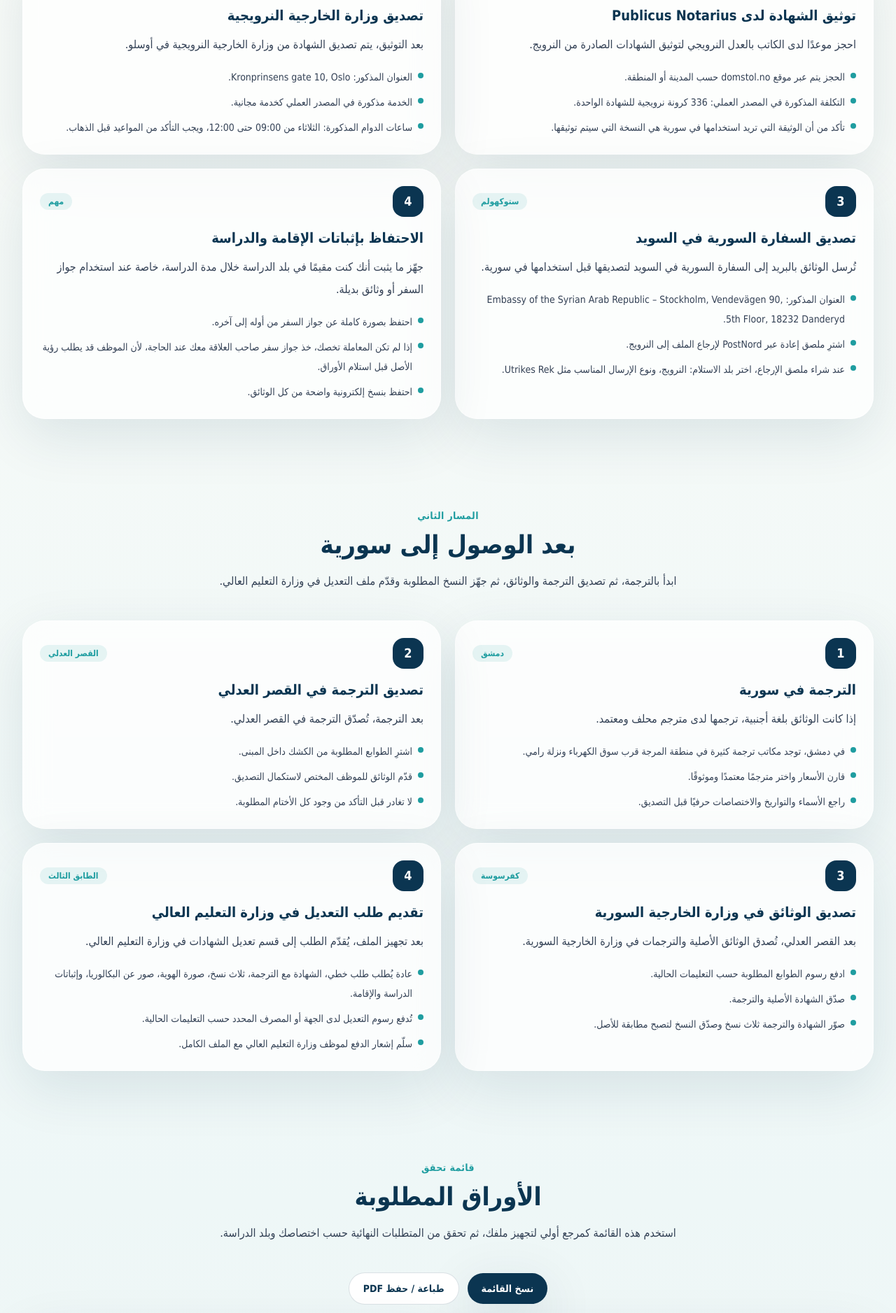
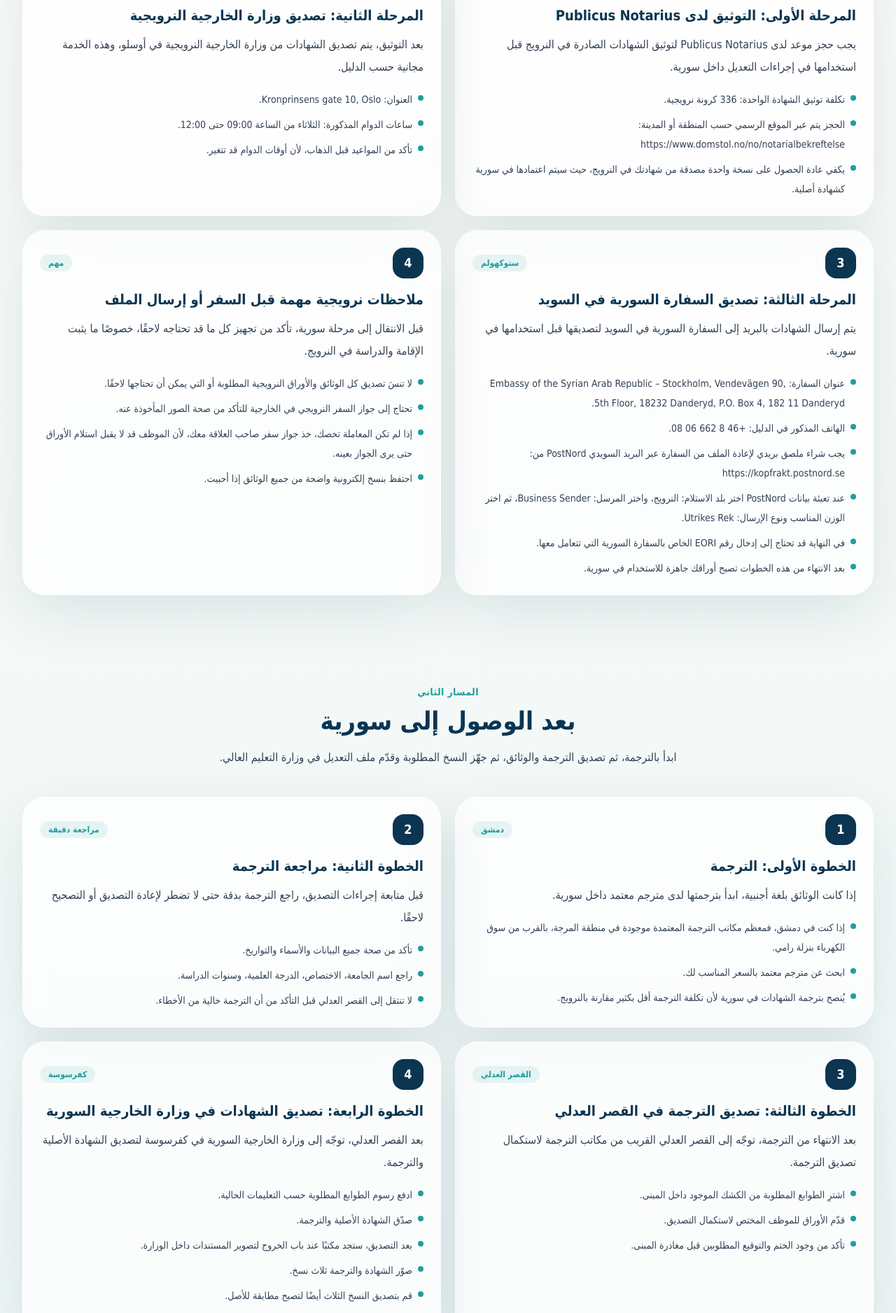
Before and after one commit to khaled931/syrian-certificate-equivalency-guide, a Next.js app: page / in a window 1280 px wide. Shown: the part 1360-3237 px from the top of the page at 70% size. Built offline with nearby package versions, Linux system fonts and the light colour scheme.

Commit message:
Align Norway and Syria sections with uploaded guide

```diff
--- a/data/guide.ts
+++ b/data/guide.ts
@@ -59,86 +59,117 @@ export const quickPaths = [
 
 export const norwaySteps: Step[] = [
   {
-    title: 'توثيق الشهادة لدى Publicus Notarius',
+    title: 'المرحلة الأولى: التوثيق لدى Publicus Notarius',
     tag: 'النرويج',
-    description: 'احجز موعدًا لدى الكاتب بالعدل النرويجي لتوثيق الشهادات الصادرة من النرويج.',
+    description: 'يجب حجز موعد لدى Publicus Notarius لتوثيق الشهادات الصادرة في النرويج قبل استخدامها في إجراءات التعديل داخل سورية.',
     bullets: [
-      'الحجز يتم عبر موقع domstol.no حسب المدينة أو المنطقة.',
-      'التكلفة المذكورة في المصدر العملي: 336 كرونة نرويجية للشهادة الواحدة.',
-      'تأكد من أن الوثيقة التي تريد استخدامها في سورية هي النسخة التي سيتم توثيقها.'
+      'تكلفة توثيق الشهادة الواحدة: 336 كرونة نرويجية.',
+      'الحجز يتم عبر الموقع الرسمي حسب المنطقة أو المدينة: https://www.domstol.no/no/notarialbekreftelse',
+      'يكفي عادة الحصول على نسخة واحدة مصدقة من شهادتك في النرويج، حيث سيتم اعتمادها في سورية كشهادة أصلية.'
     ]
   },
   {
-    title: 'تصديق وزارة الخارجية النرويجية',
+    title: 'المرحلة الثانية: تصديق وزارة الخارجية النرويجية',
     tag: 'أوسلو',
-    description: 'بعد التوثيق، يتم تصديق الشهادة من وزارة الخارجية النرويجية في أوسلو.',
+    description: 'بعد التوثيق، يتم تصديق الشهادات من وزارة الخارجية النرويجية في أوسلو، وهذه الخدمة مجانية حسب الدليل.',
     bullets: [
-      'العنوان المذكور: Kronprinsens gate 10, Oslo.',
-      'الخدمة مذكورة في المصدر العملي كخدمة مجانية.',
-      'ساعات الدوام المذكورة: الثلاثاء من 09:00 حتى 12:00، ويجب التأكد من المواعيد قبل الذهاب.'
+      'العنوان: Kronprinsens gate 10, Oslo.',
+      'ساعات الدوام المذكورة: الثلاثاء من الساعة 09:00 حتى 12:00.',
+      'تأكد من المواعيد قبل الذهاب، لأن أوقات الدوام قد تتغير.'
     ]
   },
   {
-    title: 'تصديق السفارة السورية في السويد',
+    title: 'المرحلة الثالثة: تصديق السفارة السورية في السويد',
     tag: 'ستوكهولم',
-    description: 'تُرسل الوثائق بالبريد إلى السفارة السورية في السويد لتصديقها قبل استخدامها في سورية.',
+    description: 'يتم إرسال الشهادات بالبريد إلى السفارة السورية في السويد لتصديقها قبل استخدامها في سورية.',
     bullets: [
-      'العنوان المذكور: Embassy of the Syrian Arab Republic – Stockholm, Vendevägen 90, 5th Floor, 18232 Danderyd.',
-      'اشترِ ملصق إعادة عبر PostNord لإرجاع الملف إلى النرويج.',
-      'عند شراء ملصق الإرجاع، اختر بلد الاستلام: النرويج، ونوع الإرسال المناسب مثل Utrikes Rek.'
+      'عنوان السفارة: Embassy of the Syrian Arab Republic – Stockholm, Vendevägen 90, 5th Floor, 18232 Danderyd, P.O. Box 4, 182 11 Danderyd.',
+      'الهاتف المذكور في الدليل: +46 8 662 06 08.',
+      'يجب شراء ملصق بريدي لإعادة الملف من السفارة عبر البريد السويدي PostNord من: https://kopfrakt.postnord.se',
+      'عند تعبئة بيانات PostNord اختر بلد الاستلام: النرويج، واختر المرسل: Business Sender، ثم اختر الوزن المناسب ونوع الإرسال: Utrikes Rek.',
+      'في النهاية قد تحتاج إلى إدخال رقم EORI الخاص بالسفارة السورية التي تتعامل معها.',
+      'بعد الانتهاء من هذه الخطوات تصبح أوراقك جاهزة للاستخدام في سورية.'
     ]
   },
   {
-    title: 'الاحتفاظ بإثباتات الإقامة والدراسة',
+    title: 'ملاحظات نرويجية مهمة قبل السفر أو إرسال الملف',
     tag: 'مهم',
-    description: 'جهّز ما يثبت أنك كنت مقيمًا في بلد الدراسة خلال مدة الدراسة، خاصة عند استخدام جواز السفر أو وثائق بديلة.',
+    description: 'قبل الانتقال إلى مرحلة سورية، تأكد من تجهيز كل ما قد تحتاجه لاحقًا، خصوصًا ما يثبت الإقامة والدراسة في النرويج.',
     bullets: [
-      'احتفظ بصورة كاملة عن جواز السفر من أوله إلى آخره.',
-      'إذا لم تكن المعاملة تخصك، خذ جواز سفر صاحب العلاقة معك عند الحاجة، لأن الموظف قد يطلب رؤية الأصل قبل استلام الأوراق.',
-      'احتفظ بنسخ إلكترونية واضحة من كل الوثائق.'
+      'لا تنسَ تصديق كل الوثائق والأوراق النرويجية المطلوبة أو التي يمكن أن تحتاجها لاحقًا.',
+      'تحتاج إلى جواز السفر النرويجي في الخارجية للتأكد من صحة الصور المأخوذة عنه.',
+      'إذا لم تكن المعاملة تخصك، خذ جواز سفر صاحب العلاقة معك، لأن الموظف قد لا يقبل استلام الأوراق حتى يرى الجواز بعينه.',
+      'احتفظ بنسخ إلكترونية واضحة من جميع الوثائق إذا أحببت.'
     ]
   }
 ];
 
 export const syriaSteps: Step[] = [
   {
-    title: 'الترجمة في سورية',
+    title: 'الخطوة الأولى: الترجمة',
     tag: 'دمشق',
-    description: 'إذا كانت الوثائق بلغة أجنبية، ترجمها لدى مترجم محلف ومعتمد.',
+    description: 'إذا كانت الوثائق بلغة أجنبية، ابدأ بترجمتها لدى مترجم معتمد داخل سورية.',
     bullets: [
-      'في دمشق، توجد مكاتب ترجمة كثيرة في منطقة المرجة قرب سوق الكهرباء ونزلة رامي.',
-      'قارن الأسعار واختر مترجمًا معتمدًا وموثوقًا.',
-      'راجع الأسماء والتواريخ والاختصاصات حرفيًا قبل التصديق.'
+      'إذا كنت في دمشق، فمعظم مكاتب الترجمة المعتمدة موجودة في منطقة المرجة، بالقرب من سوق الكهرباء بنزلة رامي.',
+      'ابحث عن مترجم معتمد بالسعر المناسب لك.',
+      'يُنصح بترجمة الشهادات في سورية لأن تكلفة الترجمة أقل بكثير مقارنة بالنرويج.'
     ]
   },
   {
-    title: 'تصديق الترجمة في القصر العدلي',
-    tag: 'القصر العدلي',
-    description: 'بعد الترجمة، تُصدّق الترجمة في القصر العدلي.',
+    title: 'الخطوة الثانية: مراجعة الترجمة',
+    tag: 'مراجعة دقيقة',
+    description: 'قبل متابعة إجراءات التصديق، راجع الترجمة بدقة حتى لا تضطر لإعادة التصديق أو التصحيح لاحقًا.',
     bullets: [
-      'اشترِ الطوابع المطلوبة من الكشك داخل المبنى.',
-      'قدّم الوثائق للموظف المختص لاستكمال التصديق.',
-      'لا تغادر قبل التأكد من وجود كل الأختام المطلوبة.'
+      'تأكد من صحة جميع البيانات والأسماء والتواريخ.',
+      'راجع اسم الجامعة، الاختصاص، الدرجة العلمية، وسنوات الدراسة.',
+      'لا تنتقل إلى القصر العدلي قبل التأكد من أن الترجمة خالية من الأخطاء.'
     ]
   },
   {
-    title: 'تصديق الوثائق في وزارة الخارجية السورية',
+    title: 'الخطوة الثالثة: تصديق الترجمة في القصر العدلي',
+    tag: 'القصر العدلي',
+    description: 'بعد الانتهاء من الترجمة، توجّه إلى القصر العدلي القريب من مكاتب الترجمة لاستكمال تصديق الترجمة.',
+    bullets: [
+      'اشترِ الطوابع المطلوبة من الكشك الموجود داخل المبنى.',
+      'قدّم الأوراق للموظف المختص لاستكمال التصديق.',
+      'تأكد من وجود الختم والتوقيع المطلوبين قبل مغادرة المبنى.'
+    ]
+  },
+  {
+    title: 'الخطوة الرابعة: تصديق الشهادات في وزارة الخارجية السورية',
     tag: 'كفرسوسة',
-    description: 'بعد القصر العدلي، تُصدق الوثائق الأصلية والترجمات في وزارة الخارجية السورية.',
+    description: 'بعد القصر العدلي، توجّه إلى وزارة الخارجية السورية في كفرسوسة لتصديق الشهادة الأصلية والترجمة.',
     bullets: [
       'ادفع رسوم الطوابع المطلوبة حسب التعليمات الحالية.',
       'صدّق الشهادة الأصلية والترجمة.',
-      'صوّر الشهادة والترجمة ثلاث نسخ وصدّق النسخ لتصبح مطابقة للأصل.'
+      'بعد التصديق، ستجد مكتبًا عند باب الخروج لتصوير المستندات داخل الوزارة.',
+      'صوّر الشهادة والترجمة ثلاث نسخ.',
+      'قم بتصديق النسخ الثلاث أيضًا لتصبح مطابقة للأصل.',
+      'في النهاية سيكون لديك النسخة الأصلية وثلاث نسخ مصدقة، ويُفضل الاحتفاظ بنسخة إضافية احتياطية.'
     ]
   },
   {
-    title: 'تقديم طلب التعديل في وزارة التعليم العالي',
+    title: 'الخطوة الخامسة: تقديم طلب التعديل في وزارة التعليم العالي',
     tag: 'الطابق الثالث',
-    description: 'بعد تجهيز الملف، يُقدّم الطلب إلى قسم تعديل الشهادات في وزارة التعليم العالي.',
+    description: 'بعد تجهيز الأوراق، تصبح جاهزة للتقديم في وزارة التعليم العالي، قسم تعديل الشهادات في الطابق الثالث، حيث سيتم إرشادك إلى الخطوات النهائية.',
     bullets: [
-      'عادة يُطلب طلب خطي، الشهادة مع الترجمة، ثلاث نسخ، صورة الهوية، صور عن البكالوريا، وإثباتات الدراسة والإقامة.',
-      'تُدفع رسوم التعديل لدى الجهة أو المصرف المحدد حسب التعليمات الحالية.',
-      'سلّم إشعار الدفع لموظف وزارة التعليم العالي مع الملف الكامل.'
+      'عادة يُطلب تعبئة طلب خطي.',
+      'الشهادة مع الترجمة وثلاث نسخ عنها.',
+      'صورة كاملة عن جواز السفر النرويجي تُظهر أنك كنت مقيمًا في النرويج خلال مدة الدراسة، أو إثبات آخر يثبت ذلك مع تصديقه وترجمته مثل الشهادات.',
+      'صورة عن الهوية الشخصية.',
+      'صورتان عن شهادة البكالوريا.',
+      'دفع رسوم التعديل في المصرف المركزي، فرع ساحة السبع بحرات.',
+      'تسليم إشعار الدفع لموظف وزارة التعليم العالي.'
+    ]
+  },
+  {
+    title: 'الخطوة السادسة: إذا لم تتم الإعدادية أو الثانوية في سورية',
+    tag: 'حالة خاصة',
+    description: 'إذا كنت قد أنهيت التعليم الإعدادي أو الثانوي خارج سورية، مثل النرويج، فستحتاج إلى وثائق تثبت ذلك ضمن ملف التعديل.',
+    bullets: [
+      'يجب تصديق هذه الوثائق بنفس طريقة تصديق الشهادات الجامعية في النرويج قبل تقديمها ضمن ملف التعديل.',
+      'جهّز الوثائق مبكرًا حتى لا يتوقف ملفك عند هذه المرحلة.',
+      'اذهب مبكرًا إلى وزارة التعليم بسبب الازدحام، وضع جميع أوراقك في مصنف بلاستيكي.'
     ]
   }
 ];
```
